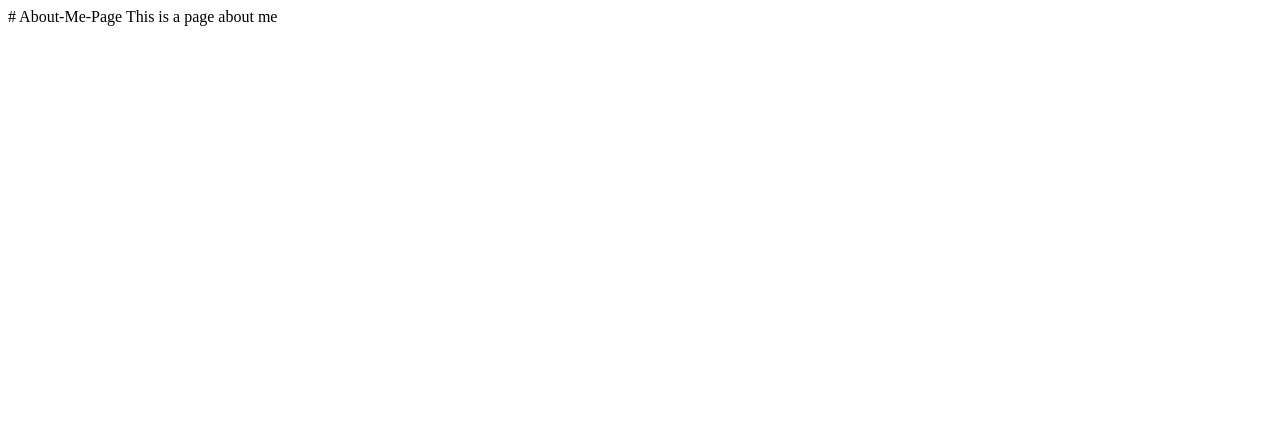
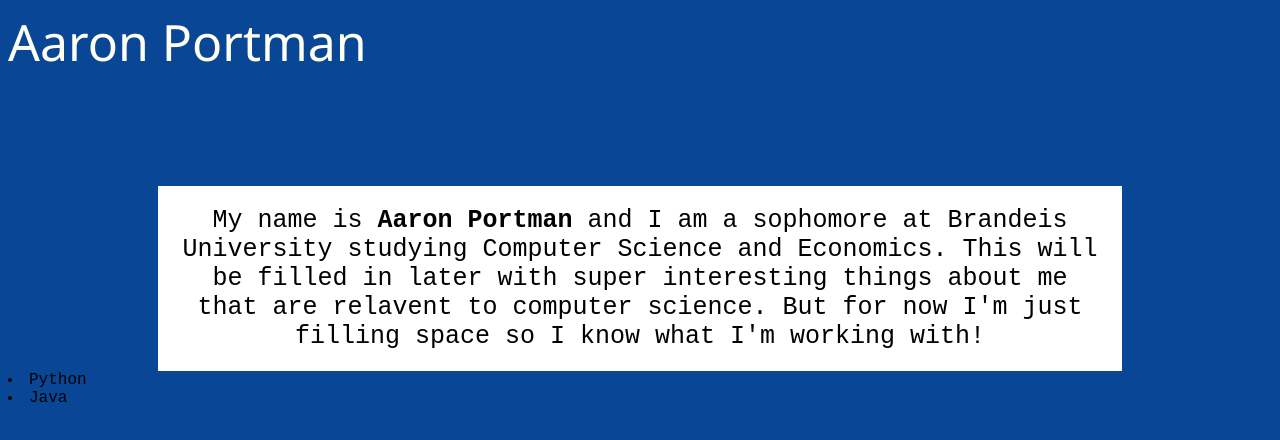
Before and after one commit to AaronPortman/About-Me-Page, a plain HTML site: page index.html in a window 1280 px wide. Drawn offline with Linux system fonts and the light colour scheme.

Commit message:
Update index.html

```diff
--- a/index.html
+++ b/index.html
@@ -1,2 +1,49 @@
-# About-Me-Page
-This is a page about me
+<!DOCTYPE html>
+<html>
+    <style>
+        body{
+            background-color: rgb(10,70,150);
+            font-family: 'Courier New', Courier, monospace;
+        }
+        #name{
+            font-size: 50px;
+            color: ivory;
+            font-family: 'Segoe UI', Tahoma, Geneva, Verdana, sans-serif;
+        }
+        #introduction{
+            margin-top: 110px;
+            margin-left: 150px;
+            margin-right: 150px;
+            font-size: 25px;
+            text-align: center;
+            background-color: white;
+            padding: 20px;
+        }
+        #images{
+            size: 20px;
+        }
+    </style>
+    <link rel = "stylesheet" href = "main.css"/>
+    <title>
+        Aaron Portman
+    </title>
+    <div id = "name">
+        Aaron Portman
+    </div>
+    <div id = "introduction">
+        My name is <b>Aaron Portman</b> and I am a sophomore at Brandeis University studying Computer Science and Economics. This will be filled in later with super interesting things about me that are relavent to computer science. But for now I'm just filling space so I know what I'm working with!
+    </div>
+    <div id = "languages">
+        <li>
+            Python
+        </li>
+        <li>
+            Java
+        </li>
+    </div>
+
+
+    <body>
+
+    </body>
+</html>
```
